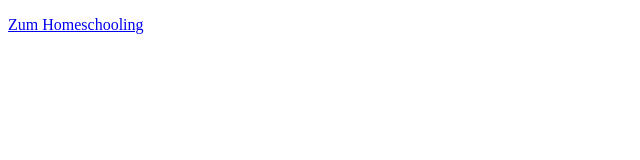
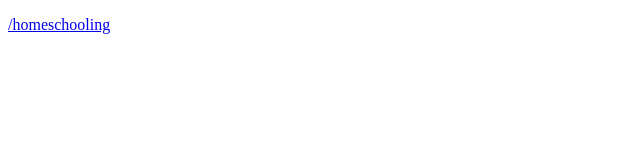
Before and after one commit to deep2web/deep2web.net, a plain HTML site: page files/index.html in a window 1280 px wide. Shown: the full height of the page, 0-640 px from the left. Drawn offline with Linux system fonts and the light colour scheme.

Commit message:
Update index.html

```diff
--- a/files/index.html
+++ b/files/index.html
@@ -4,6 +4,6 @@
     <title>deeo2web Files</title>
 </head>
 <body>
-    <p><a href="/homeschooling">Zum Homeschooling</a></p>
+    <p><a href="/homeschooling">/homeschooling</a></p>
 </body>
 </html>
```
